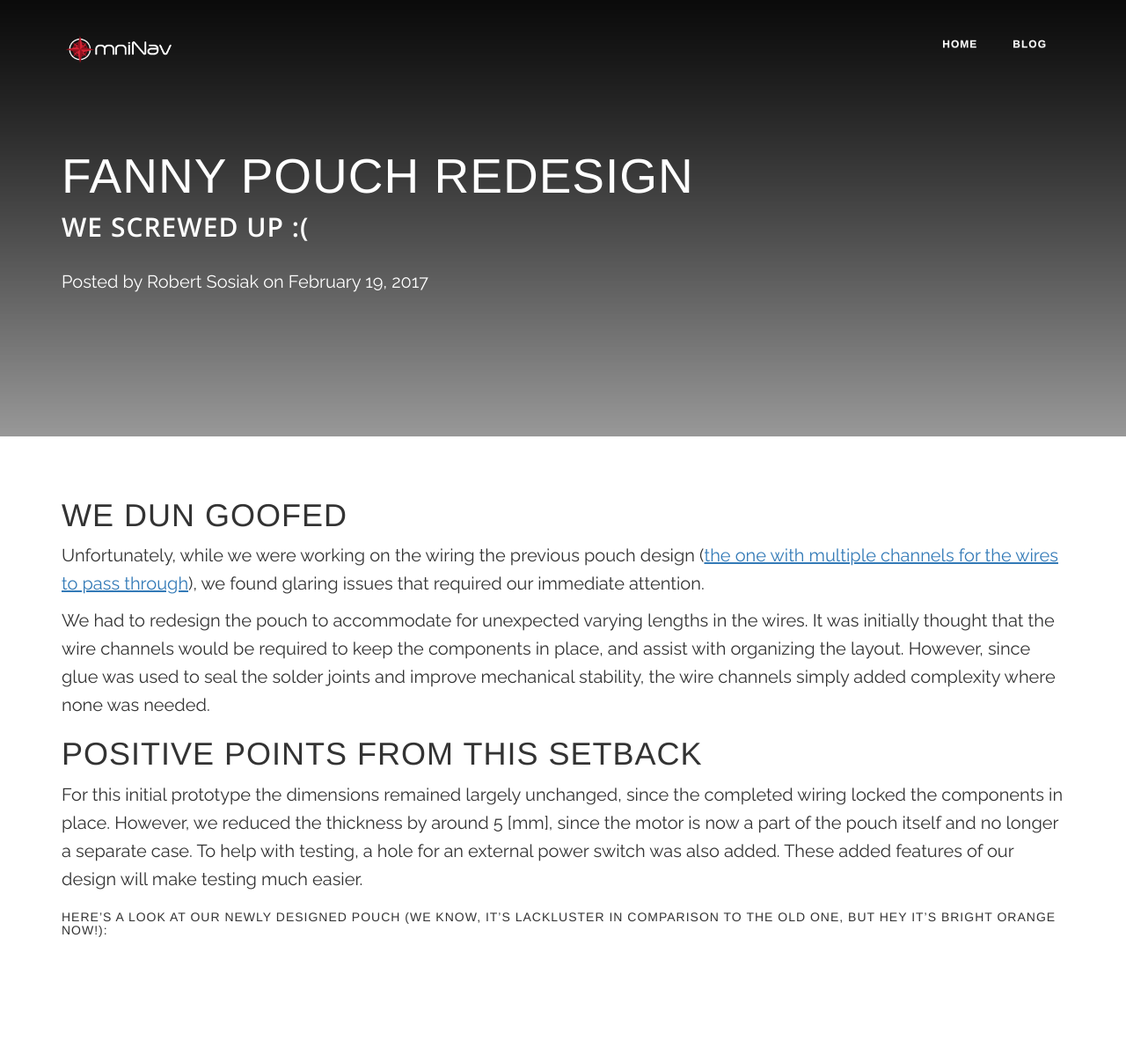
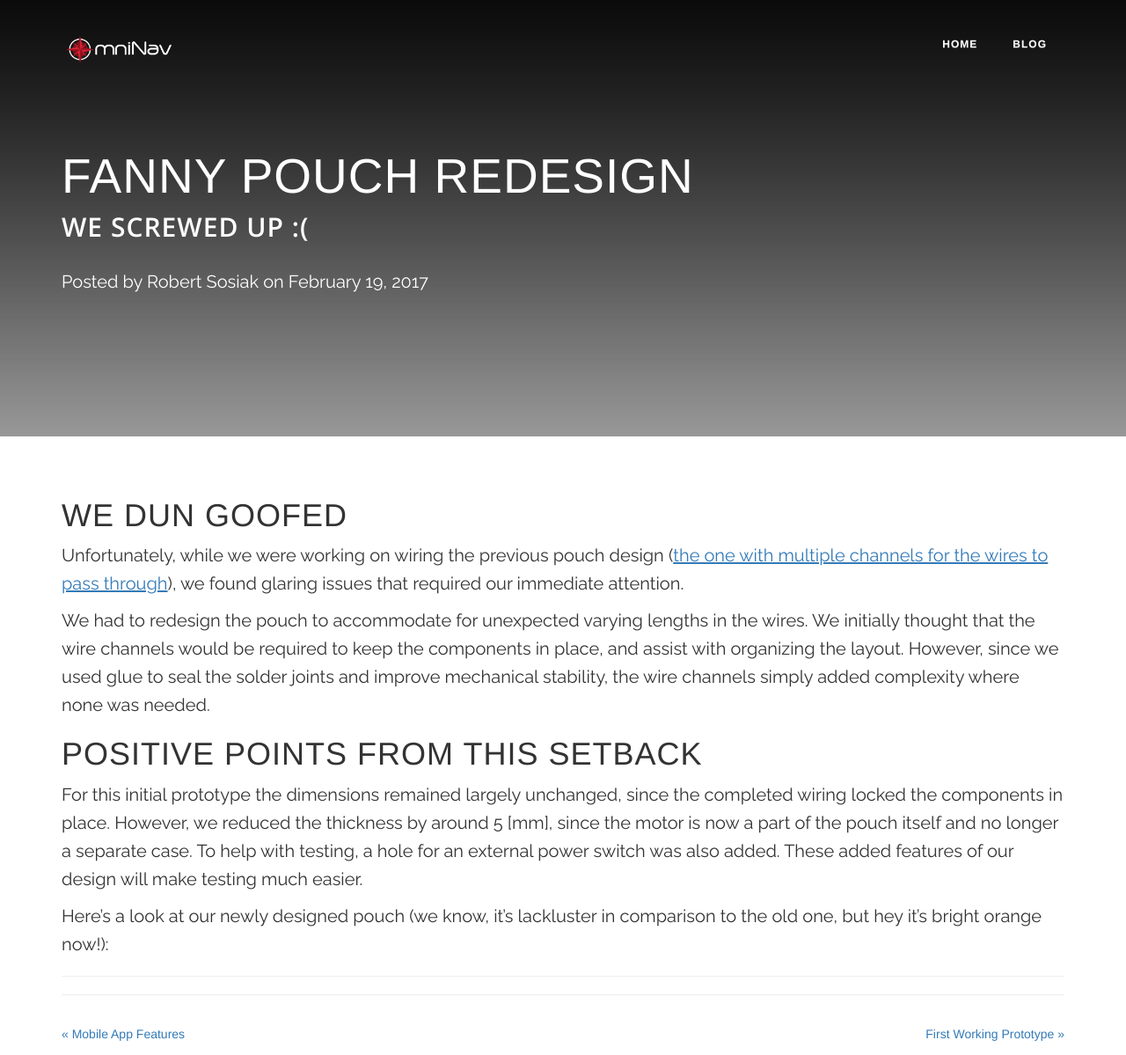
Before and after one commit to hansmaryil/OmniNav, a Jekyll site: the page built from _posts/2017-02-19-fanny-pouch-redesign.md, in a window 1280 px wide and 1199 px high. Shown: the whole window at 88% size. Built offline with Jekyll 4.4.1, drawn with Linux system fonts in a browser that asks for light colours; some web fonts are replaced.

Commit message:
fixed some grammar stuff in the blog post

```diff
--- a/_layouts/post.html
+++ b/_layouts/post.html
@@ -5,6 +5,8 @@
 <div class="post">
     {{ content }}
 </div>
+
+<hr>
 
 <div class="PageNavigation">
   {% if page.previous.url %}
--- a/_posts/2017-02-19-fanny-pouch-redesign.md
+++ b/_posts/2017-02-19-fanny-pouch-redesign.md
@@ -22,12 +22,14 @@
 
 # We Dun Goofed
 
-Unfortunately, while we were working on the wiring the previous pouch design ([the one with multiple channels for the wires to pass through]({% post_url 2017-01-29-fanny-pouch-mechanical-design %})), we found glaring issues that required our immediate attention.
+Unfortunately, while we were working on wiring the previous pouch design ([the one with multiple channels for the wires to pass through]({% post_url 2017-01-29-fanny-pouch-mechanical-design %})), we found glaring issues that required our immediate attention.
 
-We had to redesign the pouch to accommodate for unexpected varying lengths in the wires.  It was initially thought that the wire channels would be required to keep the components in place, and assist with organizing the layout.  However, since glue was used to seal the solder joints and improve mechanical stability, the wire channels simply added complexity where none was needed.
+We had to redesign the pouch to accommodate for unexpected varying lengths in the wires.  We initially thought that the wire channels would be required to keep the components in place, and assist with organizing the layout.  However, since we used glue to seal the solder joints and improve mechanical stability, the wire channels simply added complexity where none was needed.
 
 # Positive Points from this Setback
 
 For this initial prototype the dimensions remained largely unchanged, since the completed wiring locked the components in place.  However, we reduced the thickness by around 5 [mm], since the motor is now a part of the pouch itself and no longer a separate case.  To help with testing, a hole for an external power switch was also added.  These added features of our design will make testing much easier.
 
-##### Here's a look at our newly designed pouch (we know, it's lackluster in comparison to the old one, but hey it's bright orange now!):
+Here's a look at our newly designed pouch (we know, it's lackluster in comparison to the old one, but hey it's bright orange now!):
+
+<hr>
```
Also changed, not shown: other parts of _posts/2017-02-19-fanny-pouch-redesign.md (+2 -2 lines).
